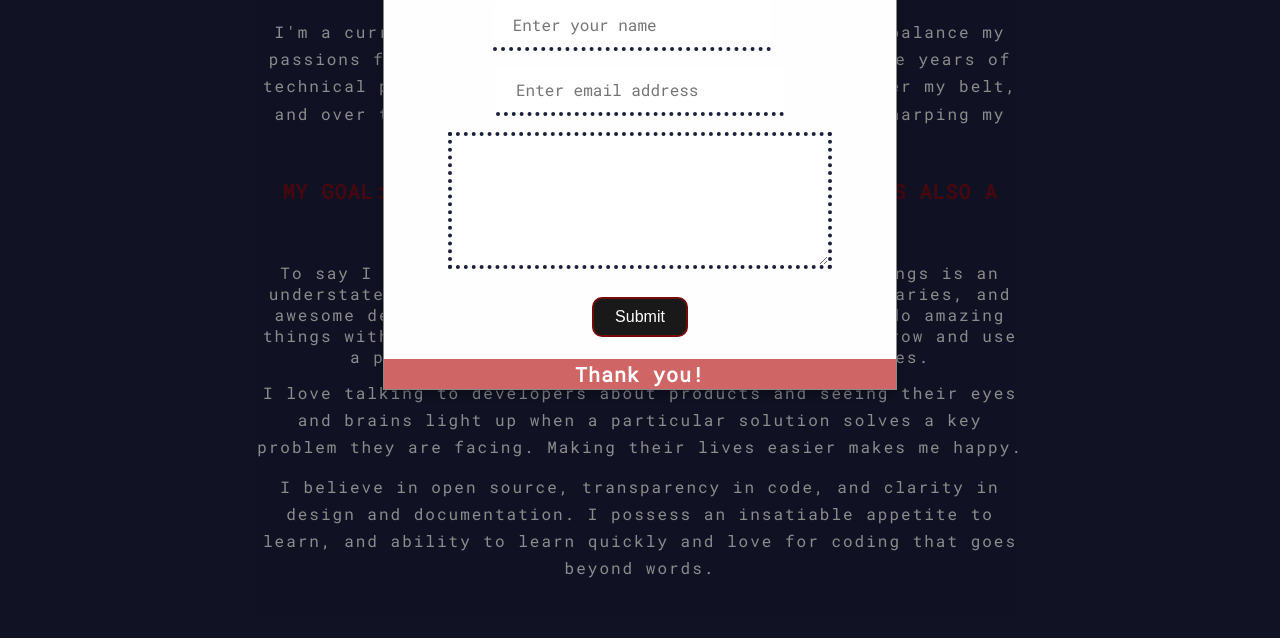
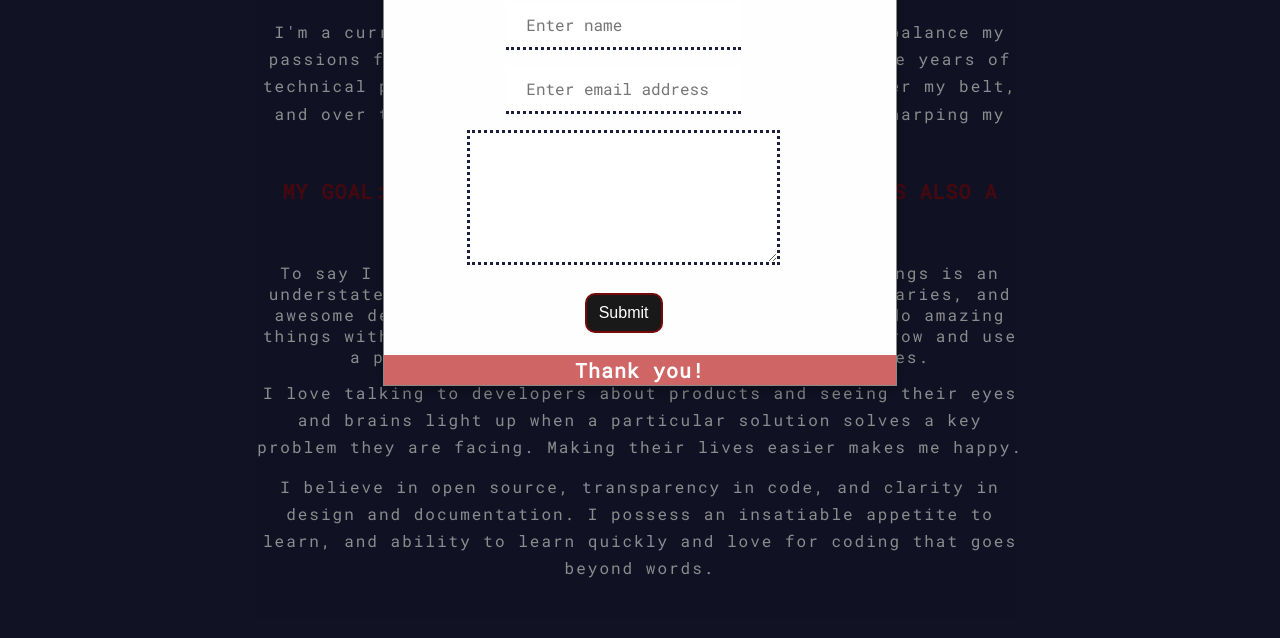
Before and after one commit to jpvajda/freecodecamp, a website: page portfoliopage/portfoliopage.html in a window 1280 px wide. Both pictures are taken after a click on the link "/Contact". Shown: the part 145-783 px from the top of the page. Drawn offline with Linux system fonts and the light colour scheme.

Commit message:
added jquery library and contact us email integration with AWS

```diff
--- a/package.json
+++ b/package.json
@@ -4,9 +4,11 @@
     "prettier-eslint": "^9.0.0",
     "prettier-eslint-cli": "^5.0.0"
   },
-
   "scripts": {
     "format": "prettier-eslint —eslint-config-path ./.eslintrc.js --write '**/*.js'",
     "lint": "eslint . —ext .js"
+  },
+  "dependencies": {
+    "jquery": "^3.4.1"
   }
 }
--- a/portfoliopage/portfoliopage.css
+++ b/portfoliopage/portfoliopage.css
@@ -8,6 +8,7 @@
     top: 0;
     width: 100%;
     background-color: white;
+    cursor: pointer;
 }
 
 li {
@@ -259,7 +260,10 @@ h3 {
 }
 
 .modal-body {
+    display: flex;
     padding: 2px 16px;
+    align-items: center;
+    justify-content: center;
 }
 
 .modal-footer {
@@ -277,15 +281,21 @@ h3 {
     justify-items: center;
 }
 
+
+.email {
+    unicode-bidi:bidi-override;
+    direction: rtl;
+}
+
 input[type=email] {
     width: 60%;
     font-family: 'Roboto Mono', monospace;
     font-size: 16px;
     padding: 12px 20px;
     margin: 8px 0;
+    border: none;
     box-sizing: border-box;
-    border: none;
-    border-bottom: 4px dotted rgba(4, 7, 40, 0.9);
+    border-bottom: 3px dotted rgba(4, 7, 40, 0.9);
 }
 
 input[type=text] {
@@ -294,9 +304,9 @@ input[type=text] {
     font-family: 'Roboto Mono', monospace;
     font-size: 16px;
     margin: 8px 0;
+    border: none;
     box-sizing: border-box;
-    border: none;
-    border-bottom: 4px dotted rgba(4, 7, 40, 0.9);
+    border-bottom: 3px dotted rgba(4, 7, 40, 0.9);
 }
 
 ::placeholder {
@@ -312,7 +322,7 @@ textarea {
     margin: 8px 0;
     box-sizing: border-box;
     border: none;
-    border: 4px dotted rgba(4, 7, 40, 0.9);
+    border: 3px dotted rgba(4, 7, 40, 0.9);
 }
 
 input[type=submit] {
--- a/portfoliopage/portfoliopage.html
+++ b/portfoliopage/portfoliopage.html
@@ -12,12 +12,11 @@
 <main>
 
   <nav id=navbar class="navbar">
-    <li><a class="nav-link" href="#summary">/Summary</a></li>
-    <li><a class="nav-link" href="#projects">/Projects</a></li>
-    <li><a class="nav-link" href="#references">/References</a></li>
-    <li><a class="nav-link" id="contactModal">/Contact</a></li>
+    <li><a href="#summary">/Summary</a></li>
+    <li><a href="#projects">/Projects</a></li>
+    <li><a href="#references">/References</a></li>
+    <li><a id="contactModal">/Contact</a></li>
   </nav>
-
 
   <body>
     <section id="Modal">
@@ -30,26 +29,21 @@
             <span class="close">&times;</span>
             <h2>Send me your info!</h2>
           </div>
+
           <div class="modal-body">
-            <form id="contact-form">
+            <form id="contact-form" method="post">
               <div class="form-div">
-                <input id="name" type="text" placeholder="Enter your name" required>
+                <input id="name" type="text" placeholder="Enter name" required>
               </div>
-
               <div class="form-div">
                 <input id="email" type="email" placeholder="Enter email address" required>
               </div>
 
               <div class="form-div">
-                <textarea id="comment" name="comment" type="text" rows="5" cols="33"
-                    placeholder="What do you want to talk about?">
+                <textarea id="comment" name="comment" type="text" rows="5" cols="33">
                   </textarea>
               </div>
-
-              <div class="submit">
-                  <input id="submit" name="submit" type="submit" value=Submit>
-                </div>
-
+              <div class="submit"> <input type="submit" onClick="submitToAPI(event)" value="Submit"></div>
             </form>
           </div>
           <div class="modal-footer">
--- a/portfoliopage/portfoliopage.js
+++ b/portfoliopage/portfoliopage.js
@@ -23,3 +23,53 @@ window.onclick = function (event) {
         modal.style.display = "none";
     }
 }
+
+// contact us form email integration with AWS
+
+function submitToAPI(e) {
+    e.preventDefault();
+    var URL = "https://auhtj9l5xd.execute-api.us-east-2.amazonaws.com/beta";
+
+         var Namere = /[A-Za-z]{1}[A-Za-z]/;
+         if (!Namere.test($("#name").val())) {
+                      alert ("Name can not less than 2 characters");
+             return;
+         }
+
+         if ($("#email").val()=="") {
+             alert ("Please enter your email id");
+             return;
+         }
+
+         var reeamil = /^([\w-\.]+@([\w-]+\.)+[\w-]{2,6})?$/;
+         if (!reeamil.test($("#email").val())) {
+             alert ("Please enter valid email address");
+             return;
+         }
+
+    var name = $("#name").val();
+    var email = $("#email").val();
+    var data = {
+       name : name,
+       email : email,
+     };
+
+    $.ajax({
+      type: "POST",
+      url : "https://auhtj9l5xd.execute-api.us-east-2.amazonaws.com/beta",
+      dataType: "json",
+      crossDomain: "true",
+      contentType: "application/json; charset=utf-8",
+      data: JSON.stringify(data),
+
+      success: function () {
+        // clear form and show a success message
+        alert("Successful");
+        document.getElementById("contact-form").reset();
+    location.reload();
+      },
+      error: function () {
+        // show an error message
+        alert("UnSuccessful");
+      }});
+  }
```
Also changed, not shown: 1 other file.
